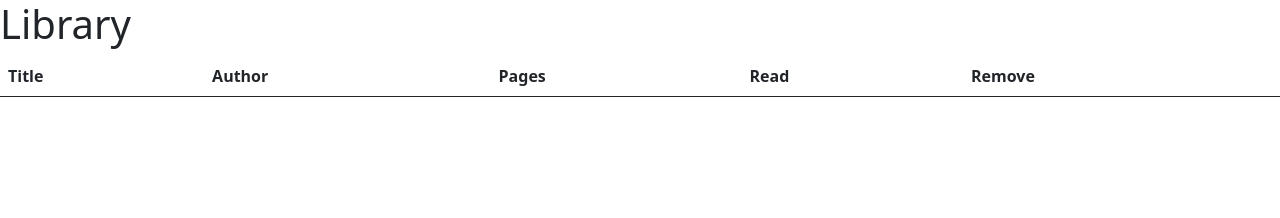
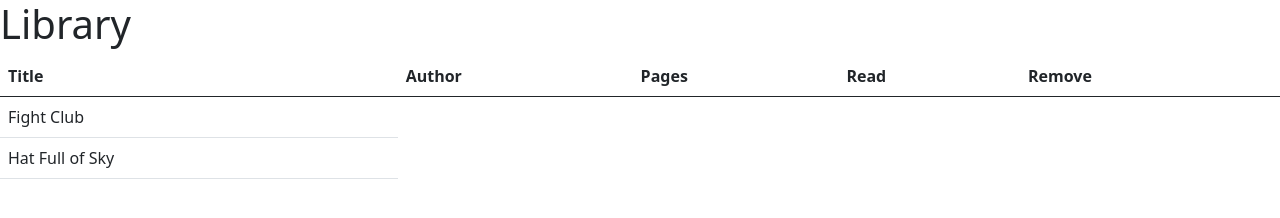
Before and after one commit to JohnHernCode/JavaScript-Library-Project, a plain HTML site: page index.html in a window 1280 px wide. Drawn offline with nearby package versions, Linux system fonts and the light colour scheme.

Commit message:
Add Show Books Function

```diff
--- a/js/main.js
+++ b/js/main.js
@@ -1,50 +1,43 @@
-// const tableBody = document.querySelector('.table-body');
+const tableBody = document.querySelector('.table-body');
 console.log('hello');
 
-// let myLibrary = [
-//   {
-//     title: 'Fight Club',
-//     author: 'Chuck Palahniuk',
-//     pages: 245,
-//     read: 'read',
-//   },
-//   {
-//     title: 'Hat Full of Sky',
-//     author: 'Terry Pratchet',
-//     pages: 354,
-//     read: 'read',
-//   },
-// ];
+let myLibrary = [
+  {
+    title: 'Fight Club',
+    author: 'Chuck Palahniuk',
+    pages: 245,
+    read: 'read',
+  },
+  {
+    title: 'Hat Full of Sky',
+    author: 'Terry Pratchet',
+    pages: 354,
+    read: 'read',
+  },
+];
 
-// function Book(title, author, pages, read) {
-//   this.title = title;
-//   this.author = author;
-//   this.pages = pages;
-//   this.read = read;
-//   this.info = function () {
-//     return `${title} by ${author}, ${pages}, ${read}`;
-//   };
-// }
+function Book(title, author, pages, read) {
+  this.title = title;
+  this.author = author;
+  this.pages = pages;
+  this.read = read;
+  this.info = function () {
+    return `${title} by ${author}, ${pages}, ${read}`;
+  };
+}
 
-// function addBookToLibrary() {
-//   // do stuff here
-// }
+function addBookToLibrary() {
+  // do stuff here
+}
 
-// function showBooks(arr) {
-//   for (let i = 0; i < arr.length; i++) {
-//     let row = document.createElement('tr');
-//     let col = document.createElement('td');
-//     row.element.classList.add('row');
-//     col.element.classList.add('col');
-//     col.innerHTML = `${arr[i].title}`;
-//     row.appendChild(row);
-//     tableBody.appendChild(col);
-//   }
-//   showBooks(myLibrary);
-//   // <tr>
-//   //         <th scope="row">1</th>
-//   //         <td>Mark</td>
-//   //         <td>Otto</td>
-//   //         <td>@mdo</td>
-//   //       </tr>
-// }
+function showBooks(arr) {
+  for (let i = 0; i < arr.length; i++) {
+    let row = document.createElement('tr');
+    let col = document.createElement('td');
+    col.innerHTML = `${arr[i].title}`;
+    row.appendChild(col);
+    tableBody.appendChild(row);
+  }
+}
+
+showBooks(myLibrary);
```
Also changed, not shown: index.html (+9 -20 lines).
